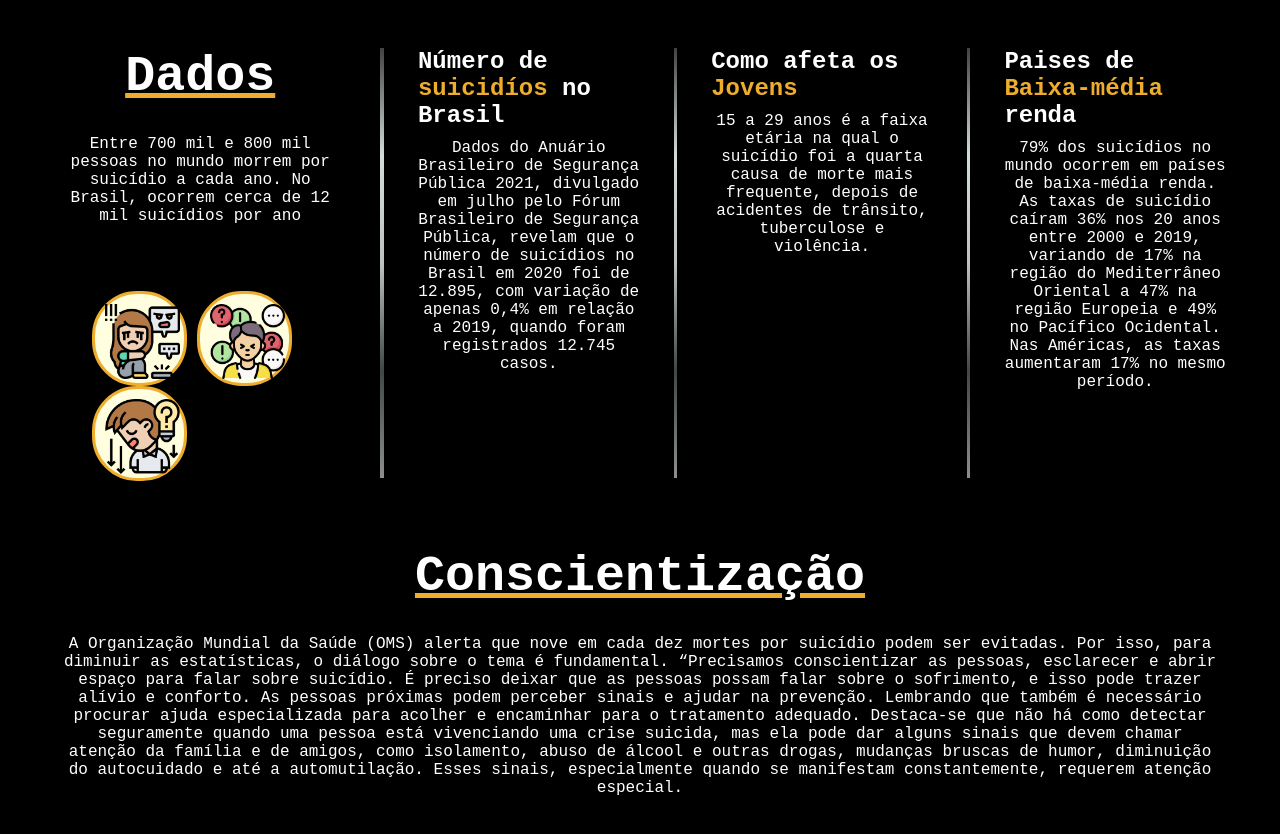
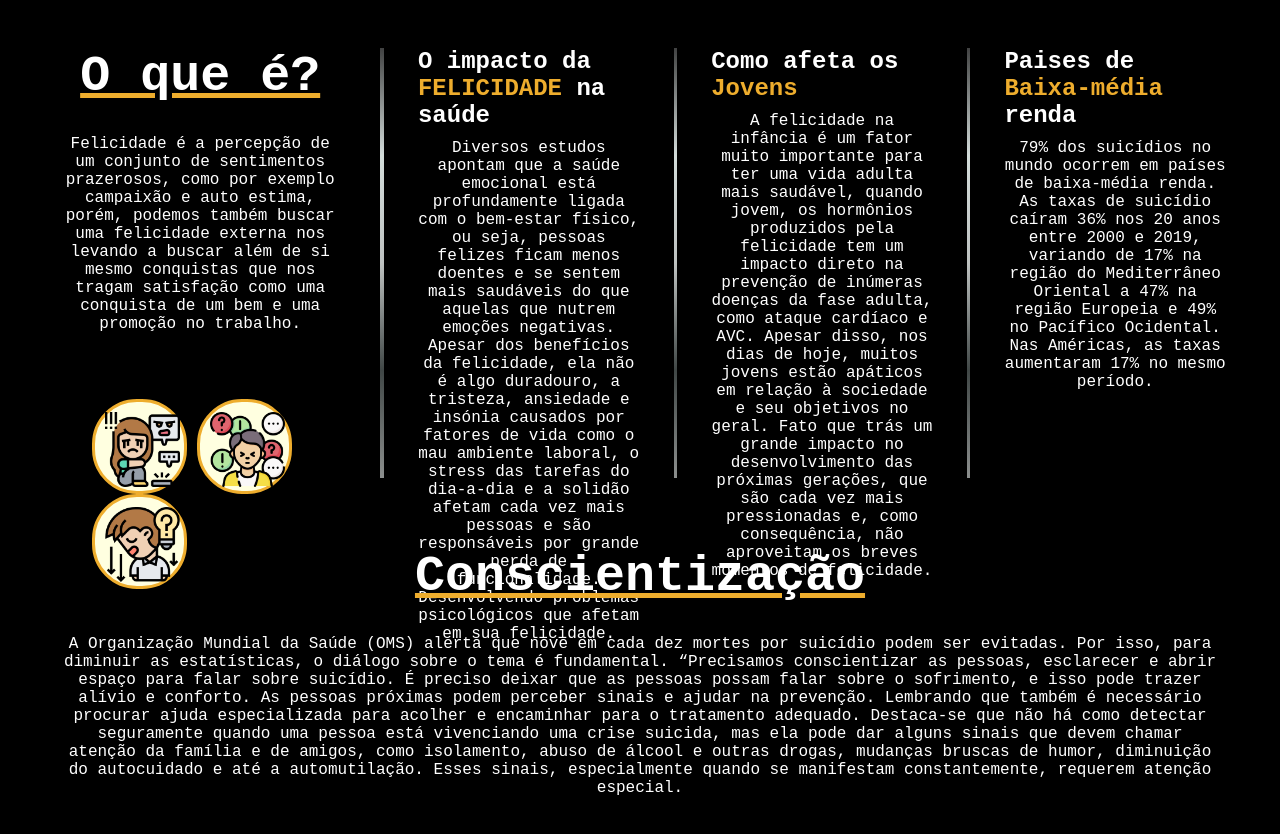
Before and after one commit to PeLuSoares/Setembro-Amarelo, a plain HTML site: page index.html in a window 1280 px wide. Shown: the part 802-1636 px from the top of the page. Drawn offline with nearby package versions, Linux system fonts and the light colour scheme; a web font is replaced by a local one.

Commit message:
Major changes to text and images;

```diff
--- a/index.html
+++ b/index.html
@@ -15,9 +15,6 @@
 
 <header>
     <div class="header">
-        <div class="logo">
-            <a href=""><img src="images/logodepre.png"/></a>
-        </div>
         <a href="" class="texto-titulo">Central da Felicidade</a>
         <div class="menu">
             <nav>
@@ -65,8 +62,10 @@
     <section>
         <div id="dados">
             <div class="titulo-dados">
-                <h1>Dados</h1>
-                <p>Entre 700 mil e 800 mil pessoas no mundo morrem por suicídio a cada ano. No Brasil, ocorrem cerca de 12 mil suicídios por ano</p>
+                <h1>O que é?</h1>
+                <p>Felicidade é a percepção de um conjunto de sentimentos prazerosos, como por exemplo campaixão e auto estima,
+                    porém, podemos também buscar uma felicidade externa nos levando a buscar além de si mesmo conquistas que nos
+                    tragam satisfação como uma conquista de um bem e uma promoção no trabalho.</p>
                     <div class="imagens-titulo-dados">
                         <div class="teste-titulo"><img src="images/choroUX.png"/></div>
                         <div class="teste-titulo2"><img src="images/duvidaUX.png"/></div>
@@ -75,13 +74,13 @@
             </div>
             <div class="divisoria"></div>
             <div class="texto-dados">
-                <h2 class="titulo">Número de <strong>suicidíos</strong> no Brasil</h2>
-                <p>Dados do Anuário Brasileiro de Segurança Pública 2021, divulgado em julho pelo Fórum Brasileiro de Segurança Pública, revelam que o número de suicídios no Brasil em 2020 foi de 12.895, com variação de apenas 0,4% em relação a 2019, quando foram registrados 12.745 casos.</p>
+                <h2 class="titulo">O impacto da <strong> FELICIDADE</strong> na saúde</h2>
+                <p>Diversos estudos apontam que a saúde emocional está profundamente ligada com o bem-estar físico, ou seja, pessoas felizes ficam menos doentes e se sentem mais saudáveis do que aquelas que nutrem emoções negativas. Apesar dos benefícios da felicidade, ela não é algo duradouro, a tristeza, ansiedade e insónia causados por fatores de vida como o mau ambiente laboral, o stress das tarefas do dia-a-dia e a solidão afetam cada vez mais pessoas e são responsáveis por grande perda de funcionalidade. Desenvolvendo problemas psicológicos que afetam em sua felicidade.  </p>
             </div>
             <div class="divisoria"></div>
             <div class="texto-dados">
                 <h2 class="titulo">Como afeta os <strong>Jovens</strong></h2>
-                <p>15 a 29 anos é a faixa etária na qual o suicídio foi a quarta causa de morte mais frequente, depois de acidentes de trânsito, tuberculose e violência.</p>
+                <p>A felicidade na infância é um fator muito importante para ter uma vida adulta mais saudável, quando jovem, os hormônios produzidos pela felicidade tem um impacto direto na prevenção de inúmeras doenças da fase adulta, como ataque cardíaco e AVC. Apesar disso, nos dias de hoje, muitos jovens estão apáticos em relação à sociedade e seu objetivos no geral. Fato que trás um grande impacto no desenvolvimento das próximas gerações, que são cada vez mais pressionadas e, como consequência, não aproveitam os breves momentos de felicidade.</p>
             </div>
             <div class="divisoria"></div>
             <div class="texto-dados">
```
Also changed, not shown: images/NotInUse.png (added), images/logodepre.png.
